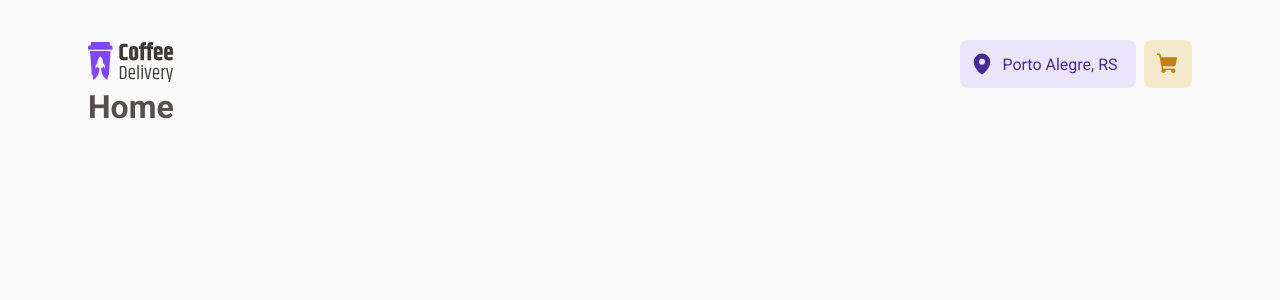
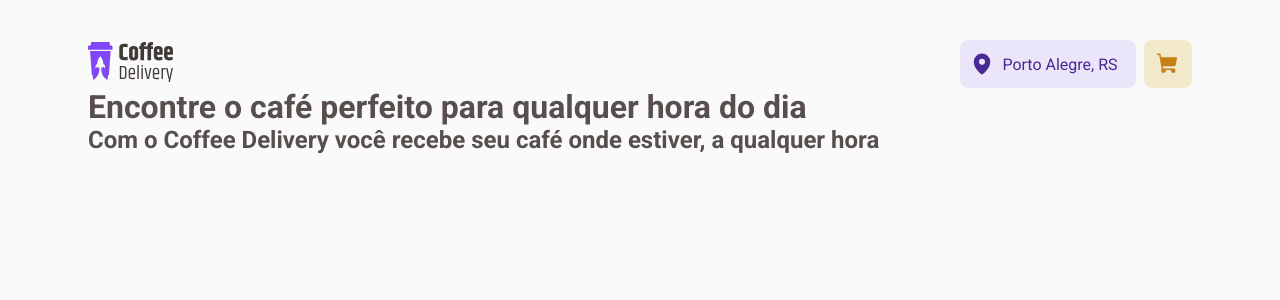
Before and after one commit to zhydani/coffee-delivery, a React (Vite) app: page / in a window 1280 px wide. Shown: the top 300 px of the page. Built offline with nearby package versions, Linux system fonts and the light colour scheme.

Commit message:
improviment!: atualizando fonts

```diff
--- a/index.html
+++ b/index.html
@@ -9,7 +9,7 @@
     <link rel="icon" type="image/svg+xml" href="./src/assets/logo-coffee-delivery.svg" />
     <meta name="viewport" content="width=device-width, initial-scale=1.0" />
 
-    <link href="https://fonts.googleapis.com/css2?family=Roboto+Mono:wght@700&family=Roboto:wght@400;700&display=swap" rel="stylesheet" />
+    <link href="https://fonts.googleapis.com/css2?family=Baloo+2:wght@700;800&family=Roboto:wght@400;700&display=swap" rel="stylesheet">
 
     <title>Coffee Delivery</title>
   </head>
--- /dev/null
+++ b/src/pages/Home/Intro/index.tsx
@@ -0,0 +1,10 @@
+export function Intro() {
+  return (
+    <div>
+      <h1>Encontre o café perfeito para qualquer hora do dia</h1>
+      <h2>
+        Com o Coffee Delivery você recebe seu café onde estiver, a qualquer hora
+      </h2>
+    </div>
+  )
+}
--- a/src/pages/Home/index.tsx
+++ b/src/pages/Home/index.tsx
@@ -1,3 +1,10 @@
+import { Intro } from './Intro'
+
 export function Home() {
-  return <h1>Home</h1>
+  return (
+    <div>
+      <Intro />
+      {/* <h1>Home</h1> */}
+    </div>
+  )
 }
```
Also changed, not shown: src/assets/background.svg (added), src/pages/Home/Intro/styles.ts (added), src/pages/Home/styles.ts (added).
